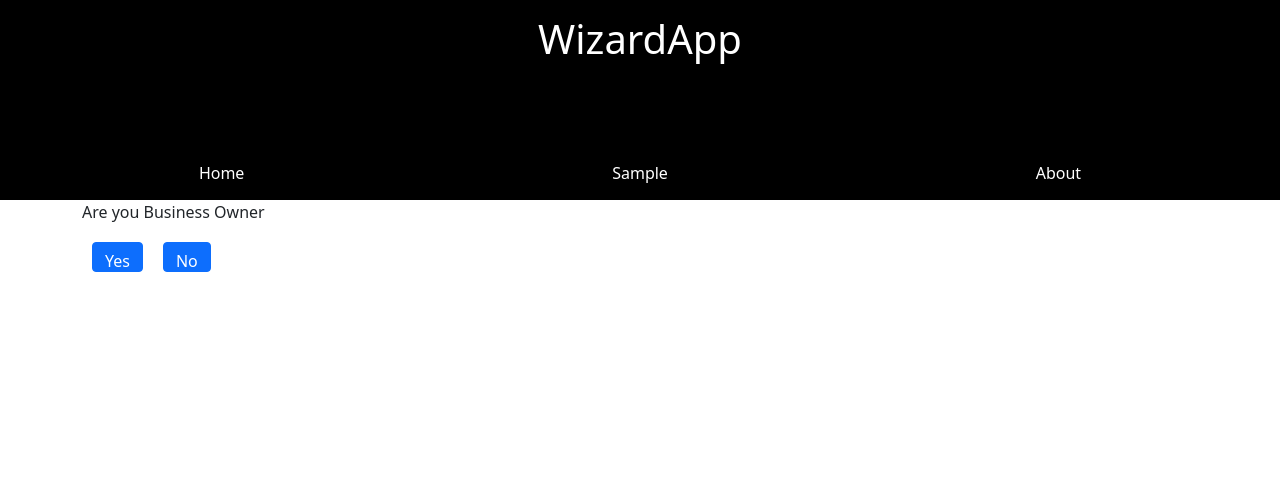
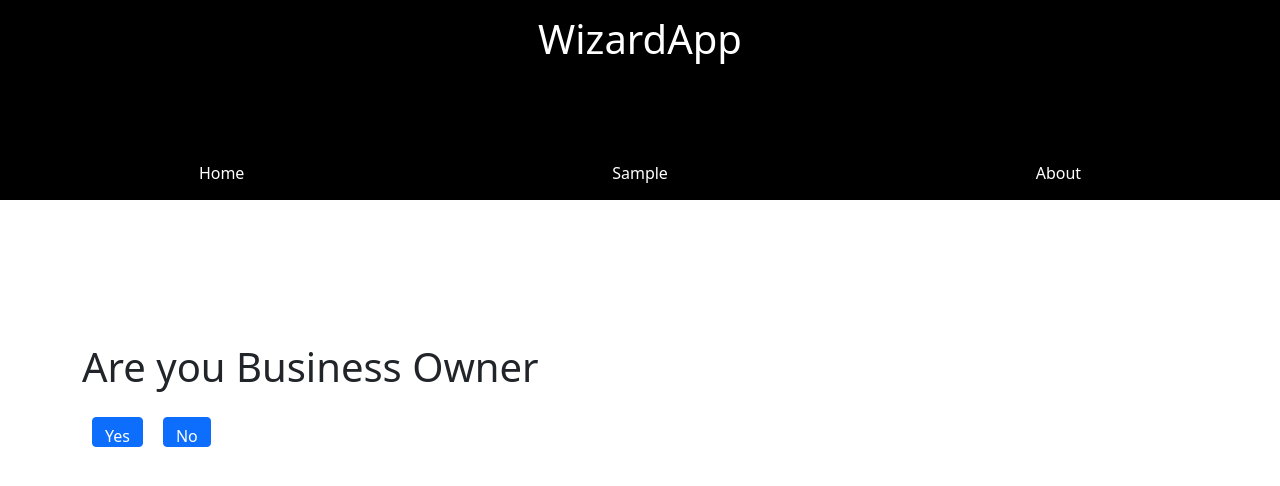
Before and after one commit to prateek3065/wizard-app, a React (Create React App) app: page / in a window 1280 px wide. Shown: the top 486 px of the page. Built offline with nearby package versions, Linux system fonts and the light colour scheme.

Commit message:
added some styles

```diff
--- a/src/About.js
+++ b/src/About.js
@@ -1,12 +1,24 @@
 import React from "react";
-
+import { Container, Form } from "react-bootstrap";
 export default function About({ mode }) {
   if (mode !== "about") return null;
   return (
-    <>
-      <div>
-        <h1>This is about</h1>
-      </div>
-    </>
+    <Container>
+      <Form>
+        <Form.Group>
+          <Form.Label
+            style={{
+              display: "flex",
+              flexDirection: "row",
+              justifyContent: "center",
+              height: "100vh",
+              alignItems: "center",
+            }}
+          >
+            <h1>About</h1>
+          </Form.Label>
+        </Form.Group>
+      </Form>
+    </Container>
   );
 }
--- a/src/Sample.js
+++ b/src/Sample.js
@@ -1,7 +1,26 @@
 import React from "react";
+import { Container, Form } from "react-bootstrap";
 
 export default function Sample({ mode }) {
   if (mode !== "sample") return null;
-  console.log("sample");
-  return <h1>This is sample</h1>;
+
+  return (
+    <Container>
+      <Form>
+        <Form.Group>
+          <Form.Label
+            style={{
+              display: "flex",
+              flexDirection: "row",
+              justifyContent: "center",
+              height: "100vh",
+              alignItems: "center",
+            }}
+          >
+            <h1>This is Sample</h1>
+          </Form.Label>
+        </Form.Group>
+      </Form>
+    </Container>
+  );
 }
--- a/src/Steps.js
+++ b/src/Steps.js
@@ -16,12 +16,22 @@ export default function Steps({ step, setStep }) {
   }
   function twoChild(q, flag) {
     return (
-      <Container>
-        <Form>
+      <Container
+        style={{
+          display: "flex",
+          flexDirection: "row",
+          justifyContent: "center",
+          height: "50vh",
+          alignItems: "center",
+        }}
+      >
+        <Form style={{ width: "100%" }}>
           <Form.Group>
-            <Form.Label>{q}</Form.Label>
+            <Form.Label>
+              <h1>{q}</h1>
+            </Form.Label>
           </Form.Group>
-          {getButtons(flag)}
+          <Form.Group> {getButtons(flag)}</Form.Group>
         </Form>
       </Container>
     );
```
